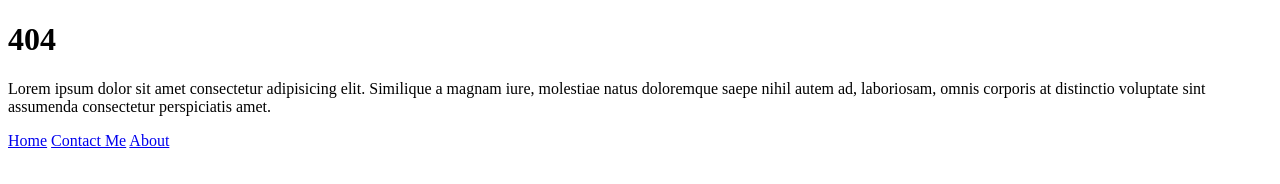
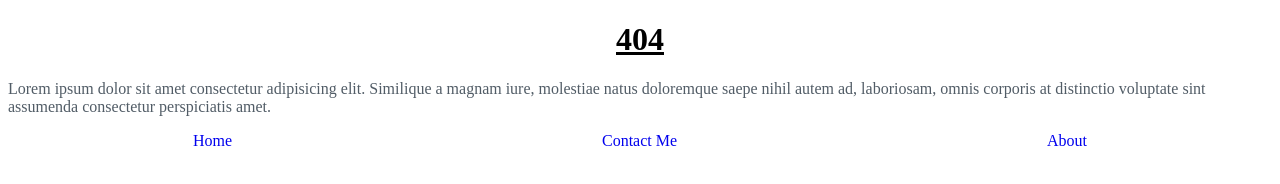
Before and after one commit to S460s/info-site, a website: page routes/404.html in a window 1280 px wide. Drawn offline with Linux system fonts and the light colour scheme; files that its build step writes are made by us from their sources.

Commit message:
Added very simple style

```diff
--- a/index.js
+++ b/index.js
@@ -1,7 +1,11 @@
 const express = require('express');
+
+express.static(__dirname);
 
 const app = express();
 const PORT = 8080;
+
+app.use(express.static('public'));
 
 app.get('/', (req, res) => {
 	res.sendFile('routes/index.html', { root: __dirname });
--- /dev/null
+++ b/public/style.css
@@ -0,0 +1,16 @@
+p {
+	color: rgb(81, 92, 102);
+}
+
+h1 {
+	text-align: center;
+	text-decoration: underline;
+}
+a {
+	text-decoration: none;
+}
+
+.links {
+	display: flex;
+	justify-content: space-around;
+}
--- a/routes/404.html
+++ b/routes/404.html
@@ -4,6 +4,7 @@
 		<meta charset="UTF-8" />
 		<meta http-equiv="X-UA-Compatible" content="IE=edge" />
 		<meta name="viewport" content="width=device-width, initial-scale=1.0" />
+		<link rel="stylesheet" href="style.css" />
 		<title>404</title>
 	</head>
 	<body>
@@ -14,8 +15,10 @@
 			omnis corporis at distinctio voluptate sint assumenda consectetur
 			perspiciatis amet.
 		</p>
-		<a href="/">Home</a>
-		<a href="/contact-me">Contact Me</a>
-		<a href="/about">About</a>
+		<div class="links">
+			<a href="/">Home</a>
+			<a href="/contact-me">Contact Me</a>
+			<a href="/about">About</a>
+		</div>
 	</body>
 </html>
```
Also changed, not shown: routes/about.html (+6 -2 lines), routes/contact-me.html (+6 -2 lines), routes/index.html (+6 -2 lines).
